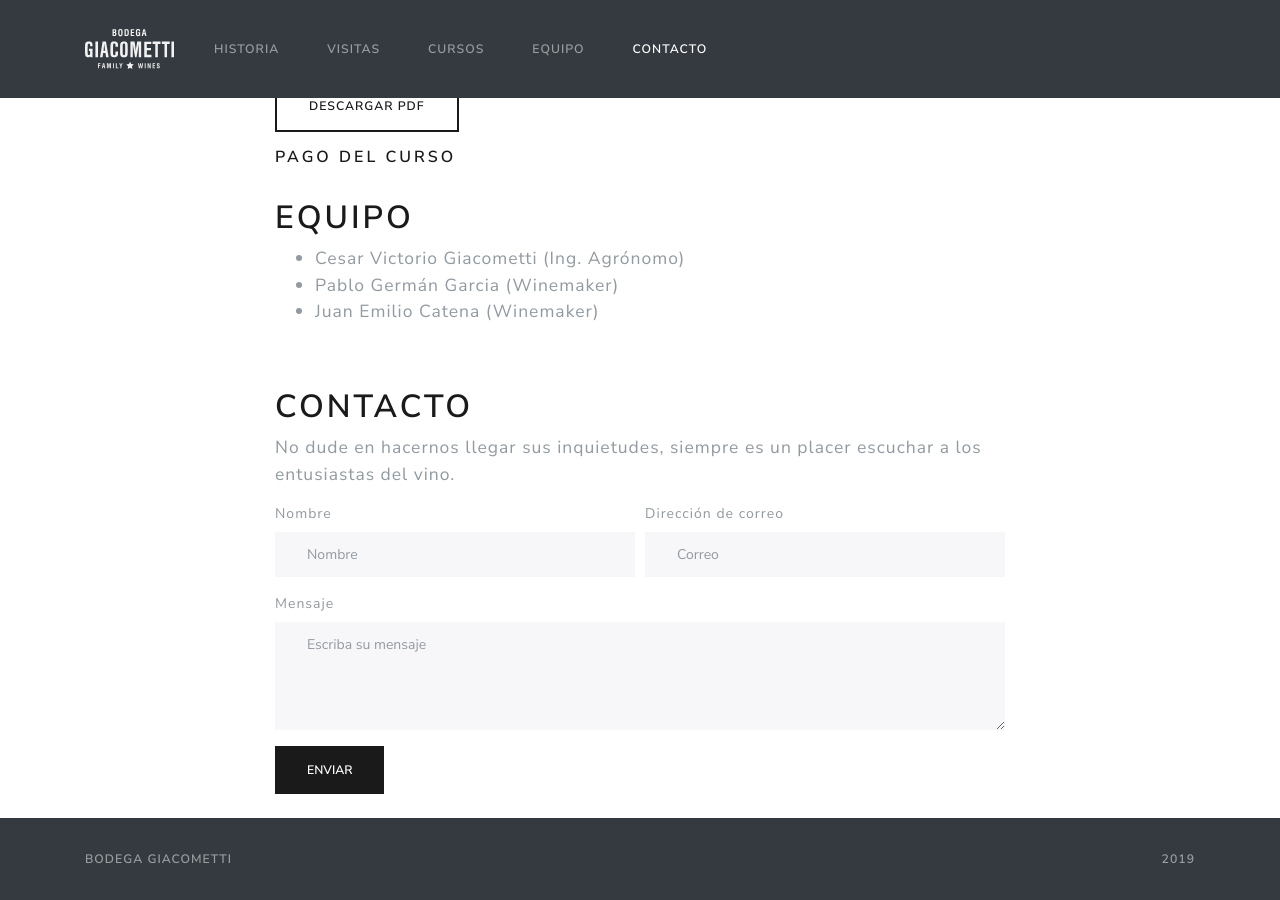
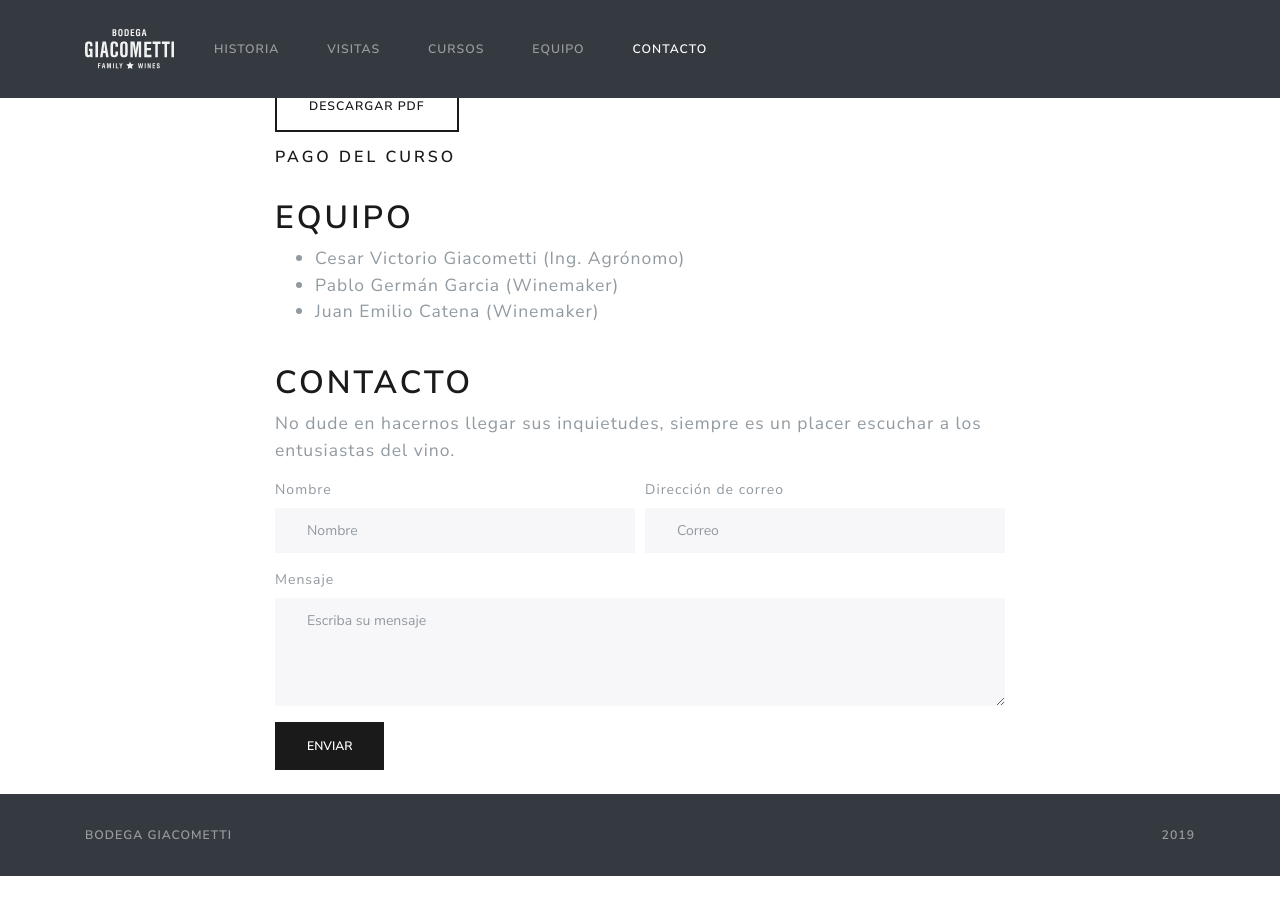
Before and after one commit to francocatena/bg-site, a Jekyll site: the page built from index.html, in a window 1280 px wide and 900 px high, scrolled down 2160 px. Built offline with Jekyll 4.4.1, drawn with Linux system fonts in a browser that asks for light colours; after the commit the page ends 3036 px from its top, so only the background shows below that.

Commit message:
Use mt instead of my on team section

```diff
--- a/_includes/es/team.html
+++ b/_includes/es/team.html
@@ -1,6 +1,6 @@
 <span class="anchor" id="team"></span>
 
-<div class="container my-4">
+<div class="container mt-4">
   <div class="row justify-content-center">
     <div class="col-lg-8 col-md-10">
       <h1>Equipo</h1>
```
